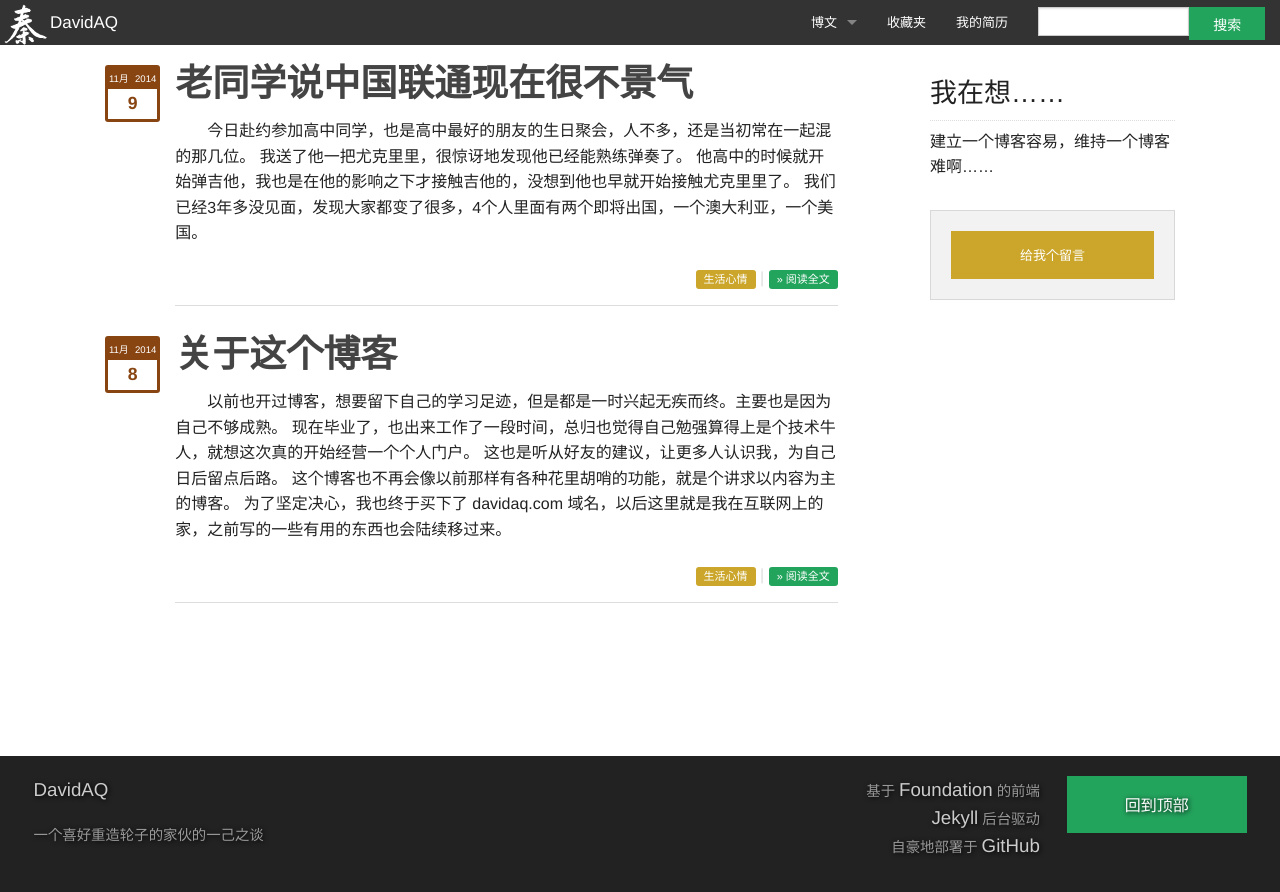
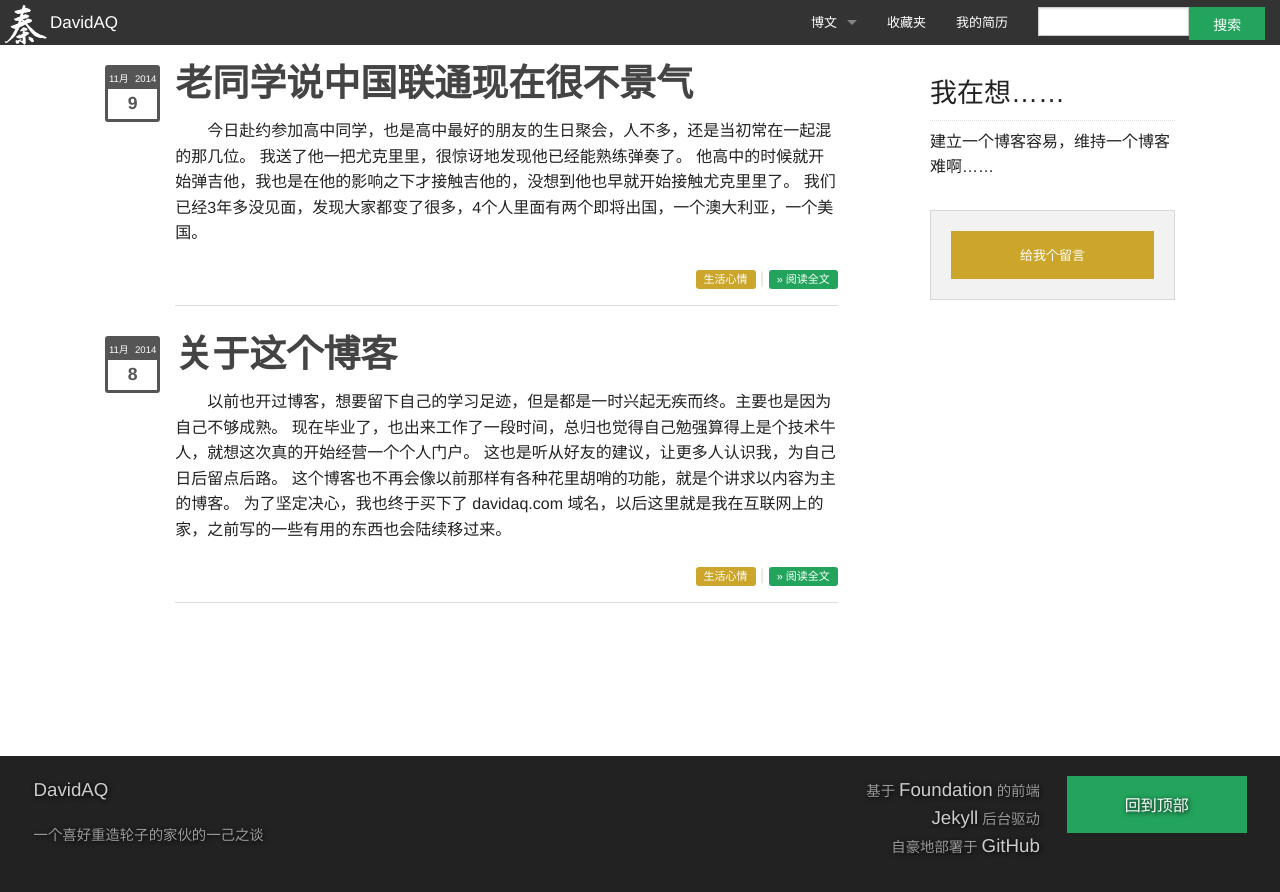
Before and after one commit to davidaq/davidaq.github.io, a Jekyll site: the page built from index.html, in a window 1280 px wide. Shown: the top 892 px of the page. Built offline with Jekyll 4.4.1, drawn with Linux system fonts in a browser that asks for light colours.

Commit message:
date style

```diff
--- a/static/css/style.css
+++ b/static/css/style.css
@@ -13,7 +13,7 @@
   height: 200px;
 }
 .article div.date {
-  background: #841;
+  background: #555;
   padding: 3px;
   padding-top: 0;
   color: #FFF;
@@ -30,7 +30,7 @@
 }
 .article div.date .day {
   background: #FFF;
-  color: #841;
+  color: #555;
   font-size: 1.1em;
   line-height: 1.7em;
   font-weight: bold;
```
